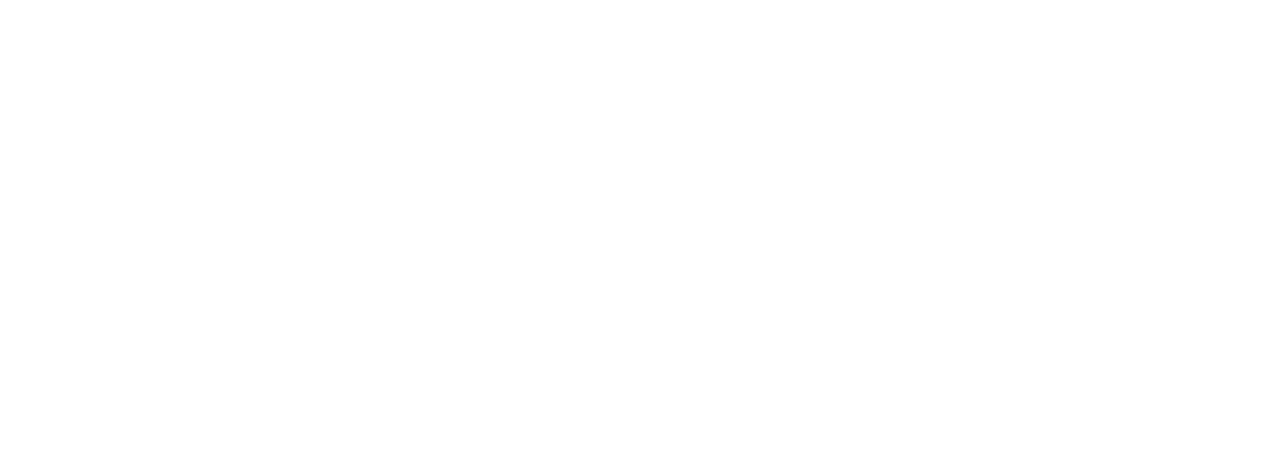
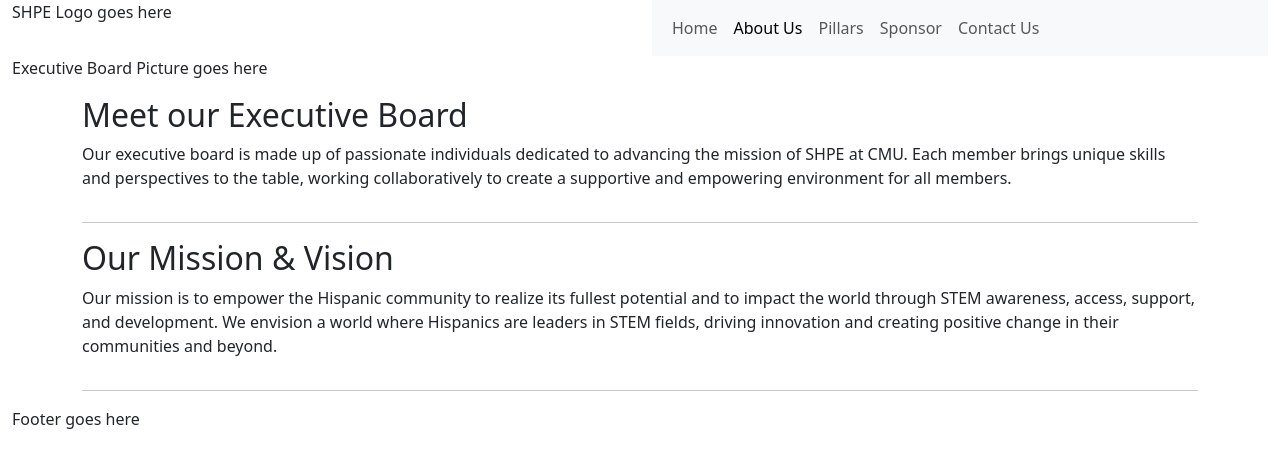
Before and after one commit to CMU-SHPE-Chapter/CMU-SHPE, a plain HTML site: page pages/about.html in a window 1280 px wide. Drawn offline with nearby package versions, Linux system fonts and the light colour scheme.

Commit message:
Created Skeleton for about us page

```diff
--- a/index.html
+++ b/index.html
@@ -13,11 +13,23 @@
         <div class="row">
             <div class="col">
                 <!-- SHPE Logo placeholder -->
-                 <p>hello</p>
+                 <p>SHPE Logo goes here</p>
             </div>
             <div class="col">
                 <!-- Navigation Bar -->
-                 <p>hello</p>
+                 <nav id="navbar" class="navbar navbar-expand-lg bg-body-tertiary">
+                    <div class="container-fluid">
+                        <div class="collapse navbar-collapse" id="navbarNavAltMarkup">
+                            <div class="navbar-nav">
+                            <a class="nav-link active" aria-current="page" href="index.html">Home</a>
+                            <a class="nav-link" href="pages/about.html">About Us</a>
+                            <a class="nav-link" href="pages/pillars.html">Pillars</a>
+                            <a class="nav-link" href="pages/sponsor.html">Sponsor</a>
+                            <a class="nav-link" href="pages/contact.html">Contact Us</a>
+                            </div>
+                        </div>
+                    </div>
+                </nav>
             </div>
         </div>
      </div>
@@ -75,6 +87,8 @@
 
       </div>
 
+      <!-- Bootstrap JS Plugin -->
+    <script src="https://cdn.jsdelivr.net/npm/bootstrap@5.3.8/dist/js/bootstrap.bundle.min.js" integrity="sha384-FKyoEForCGlyvwx9Hj09JcYn3nv7wiPVlz7YYwJrWVcXK/BmnVDxM+D2scQbITxI" crossorigin="anonymous"></script>
 
 
 </body>
--- a/pages/about.html
+++ b/pages/about.html
@@ -0,0 +1,99 @@
+<!DOCTYPE html>
+<html lang="en">
+<head>
+    <meta charset="UTF-8">
+    <meta name="viewport" content="width=device-width, initial-scale=1.0">
+    <!-- Bootstrap References -->
+    <link href="https://cdn.jsdelivr.net/npm/bootstrap@5.3.8/dist/css/bootstrap.min.css" rel="stylesheet" integrity="sha384-sRIl4kxILFvY47J16cr9ZwB07vP4J8+LH7qKQnuqkuIAvNWLzeN8tE5YBujZqJLB" crossorigin="anonymous">
+    <title>CMU SHPE Website</title>
+</head>
+<body>
+    <!-- SHPE Header + Navigation Bar-->
+     <div class="container-fluid">
+        <div class="row">
+            <div class="col">
+                <!-- SHPE Logo placeholder -->
+                 <p>SHPE Logo goes here</p>
+            </div>
+            <div class="col">
+                <!-- Navigation Bar -->
+                 <nav id="navbar" class="navbar navbar-expand-lg bg-body-tertiary">
+                    <div class="container-fluid">
+                        <div class="collapse navbar-collapse" id="navbarNavAltMarkup">
+                            <div class="navbar-nav">
+                            <a class="nav-link" aria-current="page" href="../index.html">Home</a>
+                            <a class="nav-link active" href="about.html">About Us</a>
+                            <a class="nav-link" href="pillars.html">Pillars</a>
+                            <a class="nav-link" href="sponsor.html">Sponsor</a>
+                            <a class="nav-link" href="contact.html">Contact Us</a>
+                            </div>
+                        </div>
+                    </div>
+                </nav>
+            </div>
+        </div>
+     </div>
+
+    <!-- Executive Board Pic -->
+    <div class="container-fluid">
+        <div class="row">
+            <div class="col">
+                <!-- Executive Board Picture -->
+                 <p>Executive Board Picture goes here</p>
+            </div>
+        </div>
+    </div>
+
+    <!-- Meet our Executive Board Section -->
+    <div class="container">
+        <div class="row">
+            <div class="col">
+                <!-- Executive Board Content -->
+                <h2>Meet our Executive Board</h2>
+                <p>
+                    Our executive board is made up of passionate individuals dedicated to
+                    advancing the mission of SHPE at CMU. Each member brings unique skills
+                    and perspectives to the table, working collaboratively to create a
+                    supportive and empowering environment for all members.
+                </p>
+            </div>
+
+        </div>
+        <hr>
+    </div>
+
+    <!-- Mission + Vision -->
+    <div class="container">
+        <div class="row">
+            <div class="col">
+                <!-- Mission + Vision Content -->
+                <h2>Our Mission & Vision</h2>
+                <p>
+                    Our mission is to empower the Hispanic community to realize its
+                    fullest potential and to impact the world through STEM awareness,
+                    access, support, and development. We envision a world where Hispanics
+                    are leaders in STEM fields, driving innovation and creating positive
+                    change in their communities and beyond.
+                </p>
+            </div>
+        </div>
+        <hr>
+    </div>
+
+      <!-- Footer -->
+    <div class="container-fluid">
+    <div class="row">
+        <div class="col">
+            <!-- Footer Content -->
+                <p>Footer goes here</p>
+        </div>
+    </div>
+
+    </div>
+
+      <!-- Bootstrap JS Plugin -->
+    <script src="https://cdn.jsdelivr.net/npm/bootstrap@5.3.8/dist/js/bootstrap.bundle.min.js" integrity="sha384-FKyoEForCGlyvwx9Hj09JcYn3nv7wiPVlz7YYwJrWVcXK/BmnVDxM+D2scQbITxI" crossorigin="anonymous"></script>
+
+
+</body>
+</html>
```
Also changed, not shown: pages/contact.html (+53 -0 lines), pages/pillars.html (+53 -0 lines), pages/sponsor.html (+53 -0 lines).
